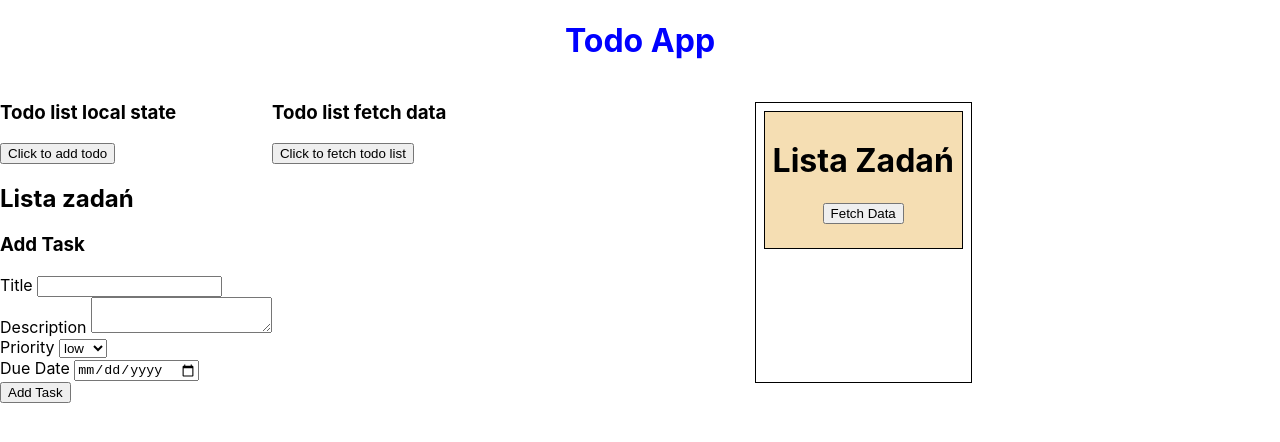
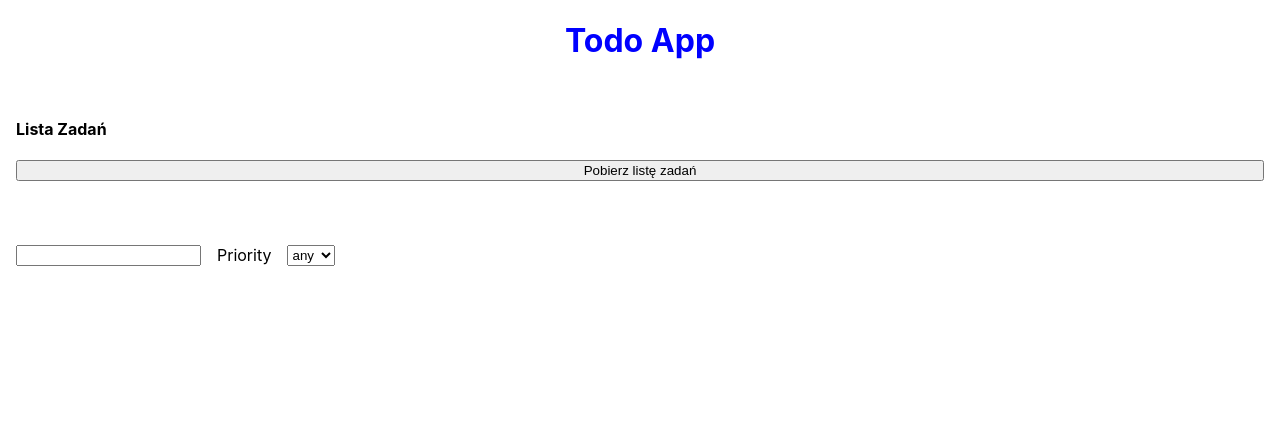
Before and after one commit to pmrukot/todo-app, a React (Create React App) app: page / in a window 1280 px wide. Shown: the top 442 px of the page. Built offline with nearby package versions, Linux system fonts and the light colour scheme.

Commit message:
Add simple filters and styling

```diff
--- a/src/App.tsx
+++ b/src/App.tsx
@@ -3,7 +3,7 @@ import { QueryClient, QueryClientProvider } from "@tanstack/react-query";
 import * as S from "./App.styles";
 import { TodoListLocalState } from "./components/TodoListLocalState";
 import { TodoListDataFetching } from "./components/TodoListDataFetching";
-import { FetchDataFromJson }  from "./components/TodoListDataFetchingFromJson"
+import { FetchDataFromJson } from "./components/TodoListDataFetchingFromJson";
 
 const queryClient = new QueryClient();
 
@@ -12,15 +12,9 @@ const App = () => (
     <S.AppContainer>
       <S.Header>Todo App</S.Header>
       <S.Layout>
-        <TodoListLocalState />
-        <TodoListDataFetching />
-          <S.Table>
-            <S.Td>
-              <S.Th>
-              <FetchDataFromJson />
-              </S.Th>
-            </S.Td>
-          </S.Table>
+        {/* <TodoListLocalState /> */}
+
+        <FetchDataFromJson />
       </S.Layout>
     </S.AppContainer>
   </QueryClientProvider>
--- a/src/components/TodoListDataFetchingFromJson.tsx
+++ b/src/components/TodoListDataFetchingFromJson.tsx
@@ -1,7 +1,6 @@
+import styled from "styled-components";
 import tasksJson from "../tasks.json";
-import React, {useEffect, useState} from "react";
-import {Simulate} from "react-dom/test-utils";
-import error = Simulate.error;
+import React, { useState } from "react";
 
 interface Task {
   title: string;
@@ -10,50 +9,108 @@ interface Task {
   due_date: string;
 }
 const sleep = (ms: number) => new Promise((r) => setTimeout(r, ms));
-const response = async () =>
-    sleep(50).then(() => tasksJson)
+
+const Table = styled.div`
+  display: flex;
+  flex-direction: column;
+  gap: 8px;
+`;
+
+const TableRow = styled.div`
+  display: flex;
+  flex-direction: row;
+  gap: 8px;
+`;
+
+const TableElement = styled.div<{ flexGrow: number }>`
+  width: 100%;
+`;
+
+const TableFilters = styled.div`
+  display: flex;
+  flex-direction: row;
+  gap: 16px;
+`;
+
+const TodoList = styled.div`
+  display: flex;
+  flex-direction: column;
+  gap: 64px;
+  width: 100vw;
+  margin: 16px;
+`;
+
+const TableHeader = styled.div`
+  display: flex;
+  flex-direction: column;
+`;
+
 const FetchDataFromJson: React.FC = () => {
   const [tasks, setTasks] = useState<Task[]>([]);
-    const [counter, setCounter] = useState(0);
+  const [titleSearch, setTitleSearch] = useState("");
+  const [priority, setPriority] = useState("any");
+
   const fetchData = async () => {
     try {
-            const response = async () =>
-                sleep(3000).then(() => tasksJson)
+      const response = async () => sleep(3000).then(() => tasksJson);
       const data = await response();
       setTasks(data);
-            console.log(data)
+      console.log(data);
     } catch (error) {
-            console.log('Error fetching data:', error);
+      console.log("Error fetching data:", error);
     }
   };
 
-    // useEffect( () => {
-    //      response().then( (data) => {
-    //         setTasks([data[counter]])
-    //     }).catch( (error) => {
-    //         console.log(error)
-    //      });
-    //  }, [ counter ])
-    // console.log(counter)
+  // dodać debounce/throttling
+
+  const filteredTasks = tasks
+    .filter((task) => task.title.toLowerCase().includes(titleSearch))
+    .filter((task) => {
+      return priority === "any" || task.priority === priority;
+    });
+
   return (
-        <div>
-            <h1>Lista Zadań</h1>
-            {/*<button onClick={() => setCounter( (value) => value + 1)} >*/}
-            <button onClick={fetchData} >
-                Fetch Data
-            </button>
-            <ul>
-                {tasks.map((task, index) => (
-                    <li key={index}>
-                        <h2>{task.title}</h2>
-                        <p>{task.description}</p>
-                        <p>Priorytet: {task.priority}</p>
-                        <p>Termin: {task.due_date}</p>
-                    </li>
+    <TodoList>
+      <TableHeader>
+        <h4>Lista Zadań</h4>
+        <button onClick={fetchData}>Pobierz listę zadań</button>
+      </TableHeader>
+      <TableFilters>
+        <input
+          id="title"
+          type="text"
+          name="title"
+          value={titleSearch}
+          onChange={(e) => setTitleSearch(e.target.value)}
+          required
+        />
+        <label htmlFor="taskPriority">Priority </label>
+        <select
+          id="taskPriority"
+          name="priority"
+          value={priority}
+          onChange={(e) => setPriority(e.target.value)}
+          required
+        >
+          <option value="any">any</option>
+          <option value="low">low</option>
+          <option value="mid">mid</option>
+          <option value="high">high</option>
+        </select>
+      </TableFilters>
+
+      <Table>
+        {filteredTasks.map((task, index) => (
+          <TableRow key={index}>
+            <TableElement flexGrow={2}>{task.title}</TableElement>
+            <TableElement flexGrow={2}>{task.description}</TableElement>
+            <TableElement flexGrow={1}>Priorytet: {task.priority}</TableElement>
+            <TableElement flexGrow={1}>Termin: {task.due_date}</TableElement>
+          </TableRow>
         ))}
-            </ul>
-        </div>
-    )
-}
+      </Table>
+    </TodoList>
+  );
+};
 
-export {FetchDataFromJson}
+export { FetchDataFromJson };
```
Also changed, not shown: 1 other file (tests, documents, lock files or other folders). Lines whose indentation alone changed are shown as unchanged.
